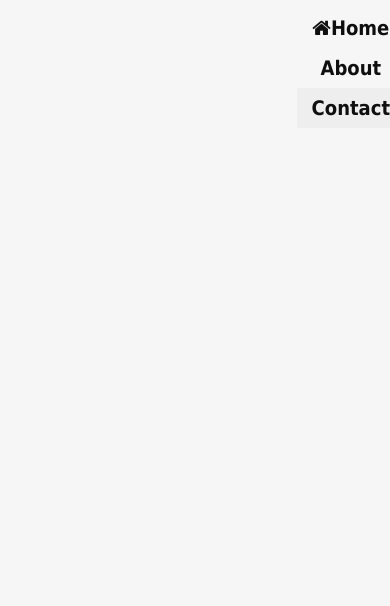
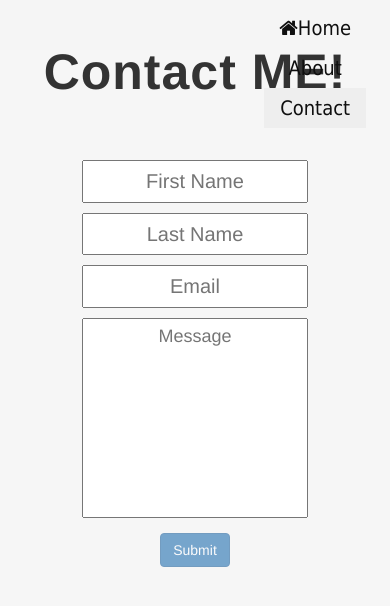
Before and after one commit to huntriver/myWebSiteUI, a website: page app/index.html at #/contact in a window 390 px wide. Both pictures are taken after a click on the link "Contact". Drawn offline with nearby package versions, Linux system fonts and the light colour scheme; some packages are replaced by stand-ins of ours; files that its build step writes are made by us from their sources; a script that the page names is missing.

Commit message:
bar fixed

```diff
--- a/app/index.html
+++ b/app/index.html
@@ -21,18 +21,17 @@
     <!-- include: "type": "css", "files": "styles/*.css" -->
 
 
-    <link href="/styles/app.css" rel="stylesheet" type="text/css">
+<link href="/styles/app.css" rel="stylesheet" type="text/css">
+    <link href="/styles/contact.css" rel="stylesheet" type="text/css">
+    <link href="/styles/header.css" rel="stylesheet" type="text/css">
     <link href="/styles/home.css" rel="stylesheet" type="text/css">
-    <link href="/styles/navBar.css" rel="stylesheet" type="text/css">
     <link href="/styles/reset.css" rel="stylesheet" type="text/css">
     <!-- /include -->
 </head>
 <body>
-
 <header>
     <div class="wrapper">
-        <!--NAV-->
-        <nav class="navbar navbar-fixed-top" role="navigation" id="myNavBar">
+        <nav class="myNavBar">
             <ul class="nav navbar-nav">
                 <li ui-sref-active="active"><a ui-sref="home"><i class="fa fa-home" aria-hidden="true"></i>Home</a></li>
                 <li ui-sref-active="active"><a ui-sref="about">About</a></li>
@@ -41,6 +40,15 @@
         </nav>
     </div>
 </header>
+<!--NAV-->
+<!--<nav class="navbar navbar-fixed-top" role="navigation" id="myNavBar">-->
+<!--<ul class="nav navbar-nav">-->
+<!--<li ui-sref-active="active"><a ui-sref="home"><i class="fa fa-home" aria-hidden="true"></i>Home</a></li>-->
+<!--<li ui-sref-active="active"><a ui-sref="about">About</a></li>-->
+<!--<li ui-sref-active="active"><a ui-sref="contact">Contact</a></li>-->
+<!--</ul>-->
+<!--</nav>-->
+
 
 <ui-view></ui-view>
 <!-- bower:js -->
@@ -50,12 +58,11 @@
 <script src="bower_components/angular-ui-router/release/angular-ui-router.js"></script>
 <script src="bower_components/angular-bootstrap/ui-bootstrap-tpls.js"></script>
 <script src="bower_components/jquery-ui/jquery-ui.js"></script>
-<script src="bower_components/angular-strap/dist/angular-strap.js"></script>
-<script src="bower_components/angular-strap/dist/angular-strap.tpl.js"></script>
 <!-- endbower -->
 
 <!-- include: "type": "js", "files": ["scripts/**/*.js"] -->
 <script src="/scripts/app.js"></script>
+<script src="/scripts/contact/contact.js"></script>
 <!-- /include -->
 </body>
 </html>
--- a/app/scripts/app.js
+++ b/app/scripts/app.js
@@ -7,7 +7,6 @@
 angular.module('myApp', [
         'ui.router',
         'ui.bootstrap',
-        'mgcrea.ngStrap'
     ])
     .config(function ($stateProvider, $urlRouterProvider) {
         $urlRouterProvider.otherwise('/home');
--- a/app/scripts/contact/contact.html
+++ b/app/scripts/contact/contact.html
@@ -0,0 +1,46 @@
+<div class="contact-page" ng-controller="contactCtrl">
+
+    <div class="row wrapper">
+        <h2>Contact ME!</h2>
+        <div class="col-xs-12">
+            <div class="row">
+
+                <div class="col-xs-12 col-sm-6">
+                    <div class="formContainer">
+                        <form name="userForm" ng-submit="submitForm()" novalidate>
+                            <div class="form-group" ng-class="{ 'has-error' : userForm.name.$invalid && !userForm.name.$pristine }">
+                                <!--<label>Name</label>-->
+                                <input type="text" name="firstName" placeholder="First Name"  ng-model="user.firstName" required>
+                                <p ng-show="userForm.firstName.$invalid && !userForm.firstName.$pristine" class="help-block">You first name is required.</p>
+                            </div>
+                            <div class="form-group" ng-class="{ 'has-error' : userForm.name.$invalid && !userForm.name.$pristine }">
+                                <!--<label>Name</label>-->
+                                <input type="text" name="lastName" placeholder="Last Name"  ng-model="user.lastName" required>
+                                <p ng-show="userForm.lastName.$invalid && !userForm.lastName.$pristine" class="help-block">You last name is required.</p>
+                            </div>
+                            <div class="form-group" ng-class="{ 'has-error' : userForm.email.$invalid && !userForm.email.$pristine }">
+                                <!--<label>Email</label>-->
+                                <input type="email" name="email" placeholder="Email"  ng-model="user.email" required>
+                                <p ng-show="userForm.email.$invalid && !userForm.email.$pristine" class="help-block">Enter a valid email.</p>
+                            </div>
+                            <div class="form-group" ng-class="{ 'has-error' : userForm.message.$invalid && !userForm.message.$pristine }">
+                                <!--<label>Message</label>-->
+                                <textarea type="text" name="message" placeholder="Message"  ng-model="user.message" required/>
+                                <p ng-show="userForm.message.$invalid && !userForm.message.$pristine" class="help-block">You message is required.</p>
+                            </div>
+
+                            <button type="submit" class="btn btn-primary" ng-disabled="userForm.$invalid">Submit</button>
+
+
+                        </form>
+                    </div>
+                </div>
+                <div class="col-xs-12 col-sm-6">
+
+                </div>
+            </div>
+
+
+        </div>
+    </div>
+</div>
--- /dev/null
+++ b/app/scripts/contact/contact.js
@@ -0,0 +1,19 @@
+/**
+ * Created by XinheHuang on 2016/7/12.
+ */
+'use strict';
+
+angular.module('myApp')
+    .controller('contactCtrl', function ($scope, $timeout, $interval) {
+
+        $scope.submitForm = function() {
+
+            // check to make sure the form is completely valid
+            if ($scope.userForm.$valid) {
+                alert('our form is amazing');
+            }
+
+        };
+
+
+    });
--- a/app/scripts/home/home.html
+++ b/app/scripts/home/home.html
@@ -56,4 +56,29 @@
         </article>
 
     </section>
+    <section>
+        <article class="bio">
+            <div class="wrapper animated fadeInUpBig">
+                <div class="lead">
+                    <p>I am an art director. I am a designer.</p>
+                    <p>I like fun projects. I like fun people.</p>
+                    <p>I like art directing and designing fun projects with fun people.</p>
+                </div>
+            </div>
+        </article>
+
+    </section>
+    <section>
+        <article class="bio">
+            <div class="wrapper animated fadeInUpBig">
+                <div class="lead">
+                    <p>I am an art director. I am a designer.</p>
+                    <p>I like fun projects. I like fun people.</p>
+                    <p>I like art directing and designing fun projects with fun people.</p>
+                </div>
+            </div>
+        </article>
+
+    </section>
+
 </div>
--- a/app/styles/app.css
+++ b/app/styles/app.css
@@ -1,7 +1,7 @@
 body
  {
     background-color: #F6F6F6;
-    padding-top: 40px;
+    padding-top: 50px;
 }
 
 @media screen and (max-width: 768px) {
@@ -13,9 +13,9 @@ body
     width:80%;
     text-align:center;
 }
-header{
-    width: 100%;
-    max-width: 100%;
-    z-index: 999;
+/*header{*/
+    /*width: 100%;*/
+    /*max-width: 100%;*/
+    /*z-index: 999;*/
 
-}
+/*}*/
--- /dev/null
+++ b/app/styles/contact.css
@@ -0,0 +1,31 @@
+.contact-page h2 {
+    margin-top: 45px !important;
+    margin-bottom: 38px !important;
+    padding-bottom: 22px !important;
+    font-size: 50px;
+    font-weight: 600;
+    letter-spacing: 1px;
+}
+.contact-page .formContainer{
+    width: 80%;
+    margin: auto;
+}
+.contact-page .form-group{
+    margin-bottom: 10px;
+}
+
+.contact-page input{
+    padding:5px 4px;
+    font-size: 20px;
+    width :100%;
+    text-align:center
+}
+
+.contact-page textarea{
+    padding:5px 4px;
+    font-size: 18px;
+    width :100%;
+    height: 200px;
+    text-align:center;
+    resize: none;
+}
--- /dev/null
+++ b/app/styles/header.css
@@ -0,0 +1,28 @@
+
+
+
+header .myNavBar {
+    margin-bottom: 0px;
+    font-size: 20px;
+    font-family: "Tahoma",Arial,sans-serif;
+    font-weight: 400;
+    float:right
+}
+/*body .navbar ul{*/
+    /*float:right*/
+
+/*}*/
+header .myNavBar a{
+    color: #0f0f0f;
+
+}
+header {
+    position: fixed;
+    top: 0;
+    left: 0;
+    z-index: 9999;
+    width: 100%;
+    height: 50px;
+
+    background-color: rgba(246, 246, 246, 0.80);
+}
--- a/app/styles/navBar.css
+++ /dev/null
@@ -1,16 +0,0 @@
-body .navbar {
-    margin-bottom: 0px;
-    font-size: 20px;
-    font-family: "Tahoma",Arial,sans-serif;
-    font-weight: bold;
-    background: #F6F6F6;
-    box-shadow: 0 10px 20px #F6F6F6;
-}
-body .navbar ul{
-    float:right
-
-}
-body .navbar a{
-    color: #0f0f0f;
-
-}
```
